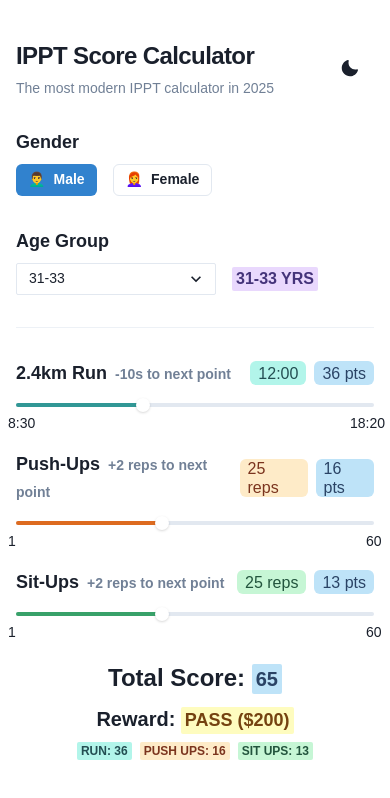
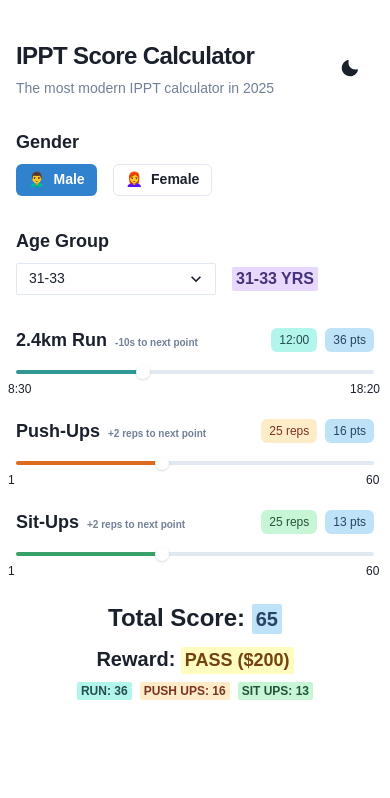
Before and after one commit to davidcjw/ippt-calculator, a Next.js app: page / in a window 390 px wide. Shown: the top 798 px of the page. Built offline with nearby package versions, Linux system fonts and the light colour scheme; a web font is replaced by a local one.

Commit message:
fix: optimize for mobile

```diff
--- a/app/page.tsx
+++ b/app/page.tsx
@@ -3,7 +3,6 @@
 import { MoonIcon, SunIcon } from "@chakra-ui/icons";
 import {
   Container,
-  Divider,
   Flex,
   Heading,
   IconButton,
@@ -136,7 +135,6 @@ export default function Home() {
           setAgeGroup={setAgeGroup}
           getAgeLabel={getAgeLabel}
         />
-        <Divider />
         {/* Run Slider */}
         <RunSlider
           run={run}
--- a/components/PushUpSlider.tsx
+++ b/components/PushUpSlider.tsx
@@ -27,16 +27,16 @@ const PushUpSlider: React.FC<PushUpSliderProps> = ({ pushUps, setPushUps, pushMi
             <Text fontWeight="bold" fontSize="lg">
                 Push-Ups
                 {getNextPointReps !== undefined && getNextPointReps !== null && getNextPointReps > 0 && (
-                    <Text as="span" fontSize="sm" color="gray.500" ml={2}>
+                    <Text as="span" fontSize="2xs" color="gray.500" ml={2}>
                         +{getNextPointReps} reps to next point
                     </Text>
                 )}
             </Text>
             <Spacer />
-            <Tag colorScheme="orange" fontSize="md">
+            <Tag colorScheme="orange" fontSize="xs">
                 {pushUps} reps
             </Tag>
-            <Tag colorScheme="blue" fontSize="md" ml={2}>
+            <Tag colorScheme="blue" fontSize="xs" ml={2}>
                 {pushUpScore} pts
             </Tag>
         </Flex>
@@ -53,10 +53,10 @@ const PushUpSlider: React.FC<PushUpSliderProps> = ({ pushUps, setPushUps, pushMi
                 <SliderFilledTrack />
             </SliderTrack>
             <SliderThumb />
-            <SliderMark value={pushMin} mt={2} ml={-2} fontSize="sm">
+            <SliderMark value={pushMin} mt={2} ml={-2} fontSize="xs">
                 {pushMin}
             </SliderMark>
-            <SliderMark value={pushMax} mt={2} ml={-2} fontSize="sm">
+            <SliderMark value={pushMax} mt={2} ml={-2} fontSize="xs">
                 {pushMax}
             </SliderMark>
         </Slider>
--- a/components/RunSlider.tsx
+++ b/components/RunSlider.tsx
@@ -28,16 +28,16 @@ const RunSlider: React.FC<RunSliderProps> = ({ run, setRun, runMin, runMax, runS
             <Text fontWeight="bold" fontSize="lg">
                 2.4km Run
                 {getNextPointSecs !== undefined && getNextPointSecs !== null && getNextPointSecs > 0 && (
-                    <Text as="span" fontSize="sm" color="gray.500" ml={2}>
+                    <Text as="span" fontSize="2xs" color="gray.500" ml={2}>
                         -{getNextPointSecs}s to next point
                     </Text>
                 )}
             </Text>
             <Spacer />
-            <Tag colorScheme="teal" fontSize="md">
+            <Tag colorScheme="teal" fontSize="xs">
                 {formatTime(run)}
             </Tag>
-            <Tag colorScheme="blue" fontSize="md" ml={2}>
+            <Tag colorScheme="blue" fontSize="xs" ml={2}>
                 {runScore} pts
             </Tag>
         </Flex>
@@ -54,10 +54,10 @@ const RunSlider: React.FC<RunSliderProps> = ({ run, setRun, runMin, runMax, runS
                 <SliderFilledTrack />
             </SliderTrack>
             <SliderThumb />
-            <SliderMark value={runMin} mt={2} ml={-2} fontSize="sm">
+            <SliderMark value={runMin} mt={2} ml={-2} fontSize="xs">
                 {formatTime(runMin)}
             </SliderMark>
-            <SliderMark value={runMax} mt={2} ml={-6} fontSize="sm">
+            <SliderMark value={runMax} mt={2} ml={-6} fontSize="xs">
                 {formatTime(runMax)}
             </SliderMark>
         </Slider>
--- a/components/SitUpSlider.tsx
+++ b/components/SitUpSlider.tsx
@@ -27,16 +27,16 @@ const SitUpSlider: React.FC<SitUpSliderProps> = ({ sitUps, setSitUps, sitMin, si
             <Text fontWeight="bold" fontSize="lg">
                 Sit-Ups
                 {getNextPointReps !== undefined && getNextPointReps !== null && getNextPointReps > 0 && (
-                    <Text as="span" fontSize="sm" color="gray.500" ml={2}>
+                    <Text as="span" fontSize="2xs" color="gray.500" ml={2}>
                         +{getNextPointReps} reps to next point
                     </Text>
                 )}
             </Text>
             <Spacer />
-            <Tag colorScheme="green" fontSize="md">
+            <Tag colorScheme="green" fontSize="xs">
                 {sitUps} reps
             </Tag>
-            <Tag colorScheme="blue" fontSize="md" ml={2}>
+            <Tag colorScheme="blue" fontSize="xs" ml={2}>
                 {sitUpScore} pts
             </Tag>
         </Flex>
@@ -53,10 +53,10 @@ const SitUpSlider: React.FC<SitUpSliderProps> = ({ sitUps, setSitUps, sitMin, si
                 <SliderFilledTrack />
             </SliderTrack>
             <SliderThumb />
-            <SliderMark value={sitMin} mt={2} ml={-2} fontSize="sm">
+            <SliderMark value={sitMin} mt={2} ml={-2} fontSize="xs">
                 {sitMin}
             </SliderMark>
-            <SliderMark value={sitMax} mt={2} ml={-2} fontSize="sm">
+            <SliderMark value={sitMax} mt={2} ml={-2} fontSize="xs">
                 {sitMax}
             </SliderMark>
         </Slider>
```
